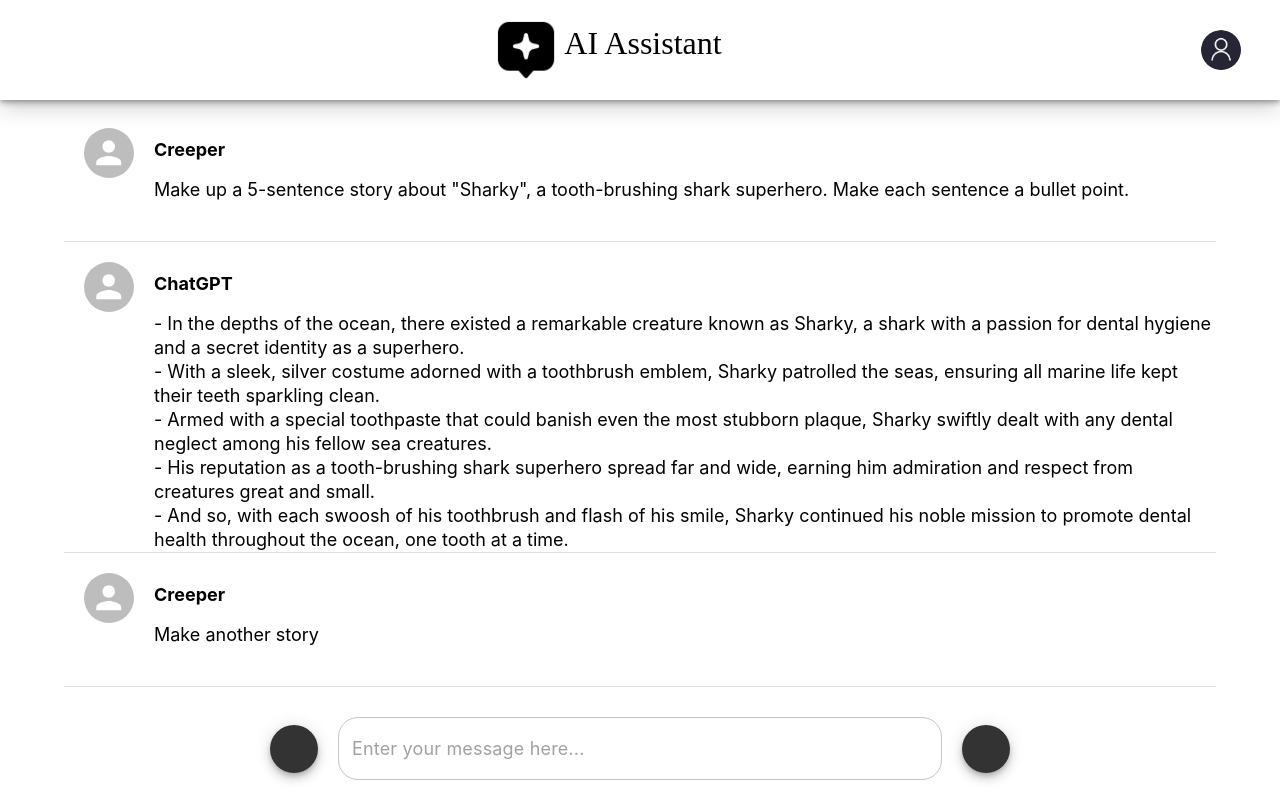
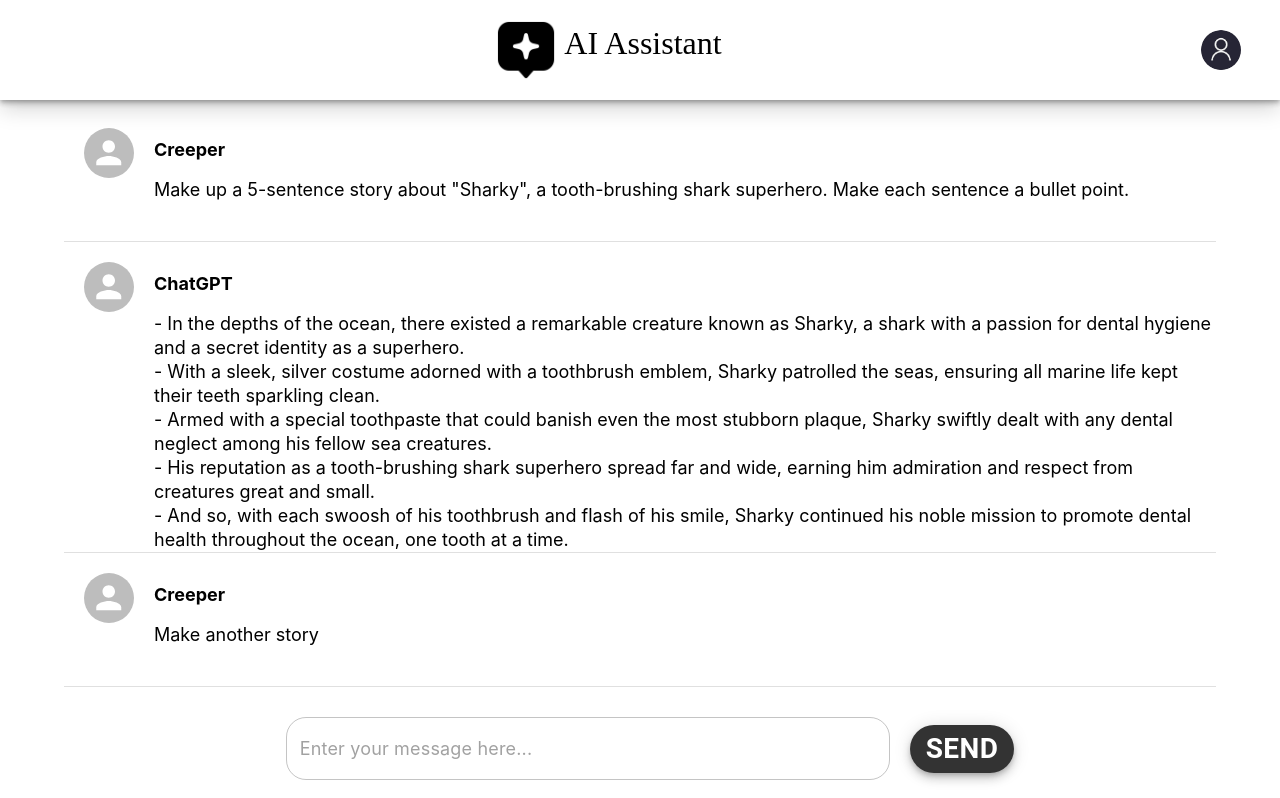
Before and after one commit to kiwi142857/SE3330-SE2320-UniGPT-Frontend, a React (Create React App) app: page /botChat in a window 1280 px wide. Shown: the top 798 px of the page. Built offline with nearby package versions, Linux system fonts and the light colour scheme; a web font is replaced by a local one.

Commit message:
save , will edit it

```diff
--- a/src/page/BotChatPage.tsx
+++ b/src/page/BotChatPage.tsx
@@ -1,10 +1,10 @@
 import React from 'react';
 import Navigator from '../components/Navigator';
-import {Container, Fab, Icon, List} from "@mui/material";
+import {Container, Fab, Link, List} from "@mui/material";
 import OneChat from "../components/OneChat";
 import PromptTextField from "../components/PromptTextField";
 import {Box} from "@mui/system";
-import {Navigation} from "@mui/icons-material";
+import Button from "@mui/material/Button";
 
 // bot聊天页
 const BotChatPage: React.FC = () => {
@@ -48,10 +48,10 @@
                         backgroundColor: 'white',
                     }}
                 >
+
+                    <PromptTextField/>
                     <Fab variant="extended" size="large" color="primary">
-                    </Fab>
-                    <PromptTextField />
-                    <Fab variant="extended" size="large" color="primary">
+                        <h1>Send</h1>
                     </Fab>
                 </Box>
             </div>
```
